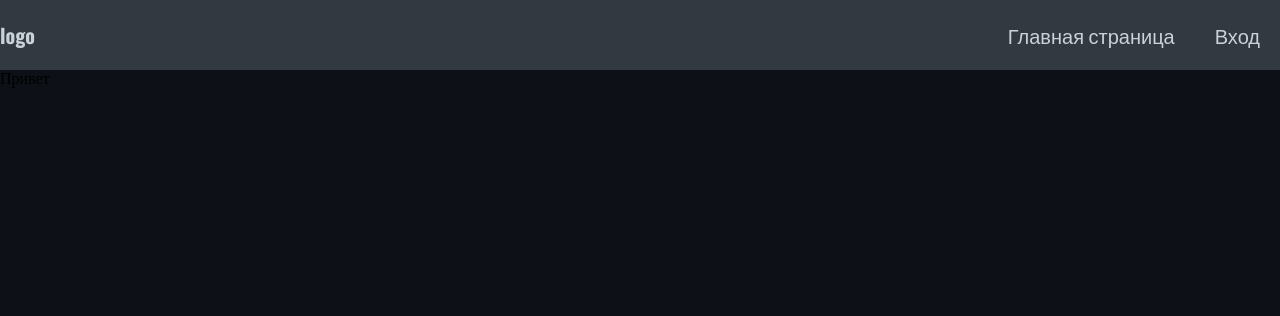
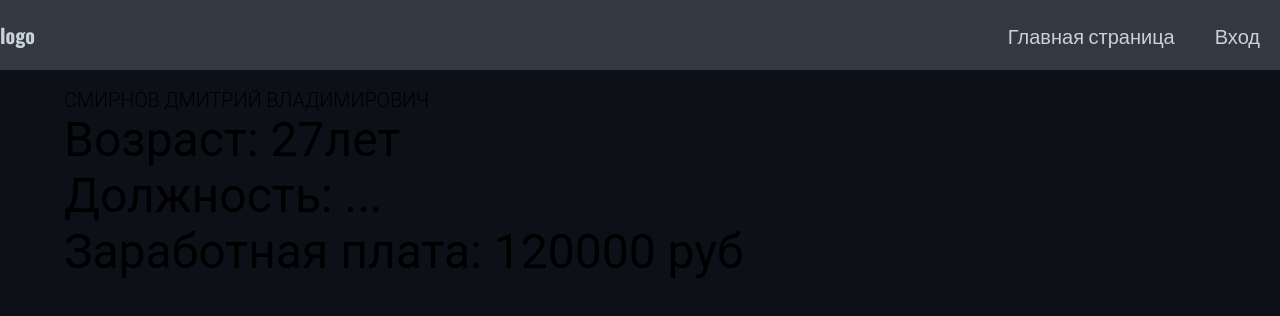
Before and after one commit to chmonka/createResume, a React (Vite) app: page /createResume in a window 1280 px wide. Shown: the top 316 px of the page. Built offline with nearby package versions, Linux system fonts and the light colour scheme.

Commit message:
add component container

```diff
--- a/src/components/container/CustomContainer.tsx
+++ b/src/components/container/CustomContainer.tsx
@@ -16,7 +16,7 @@ function CustomContainer({ children }: IContainerProps) {
         margin: "0 auto",
         maxWidth: '1280px',
         width: "100%",
-        padding:"0px"
+        padding: "0px"
       }}>
       {children}
     </Box>
--- a/src/pages/CreateResume/containers/ResumePreview.tsx
+++ b/src/pages/CreateResume/containers/ResumePreview.tsx
@@ -1,9 +1,10 @@
 import CustomContainer from "../../../components/container/CustomContainer"
+import ResumePreviewContainer from "./ResumePreview/ResumePreviewContainer"
 
 function ResumePreview() {
     return (
-        <CustomContainer>
-            <div>Привет</div>
+        <CustomContainer >
+            <ResumePreviewContainer></ResumePreviewContainer>
         </CustomContainer>
     )
 }
--- a/src/pages/CreateResume/containers/ResumePreview/ResumePreviewContainer.tsx
+++ b/src/pages/CreateResume/containers/ResumePreview/ResumePreviewContainer.tsx
@@ -1,12 +1,46 @@
-import { Container } from "@mui/material"
+import { Box, Container, Typography } from "@mui/material"
 import CustomContainer from "../../../../components/container/CustomContainer"
 
 
 function ResumePreviewContainer() {
   return (
-    <Container>
+    <Container
+      sx={{
+        padding: "0px"
+      }}
+    >
       <CustomContainer>
+        <Box sx={{
+          padding: "0px"
+        }}>
+          <Box>
+            <Box>
+              <img src="" alt="" />
+              <Typography
+                variant="h2"
+                fontSize="20px"
+              >СМИРНОВ ДМИТРИЙ ВЛАДИМИРОВИЧ</Typography>
+              <Typography
+                variant="h3"
+              >Возраст: 27лет</Typography>
+              <Typography
+                variant="h3"
+              >Должность: ...</Typography>
+              <Typography
+                variant="h3"
+              >Заработная плата: 120000 руб</Typography>
+            </Box>
+            <Box>
+              <Typography></Typography>
+            </Box>
+          </Box>
+          <Box>
 
+          </Box>
+        </Box>
+        <Box>
+
+        </Box>
       </CustomContainer>
     </Container>
   )
```
